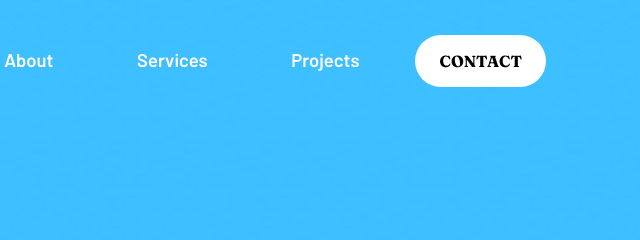
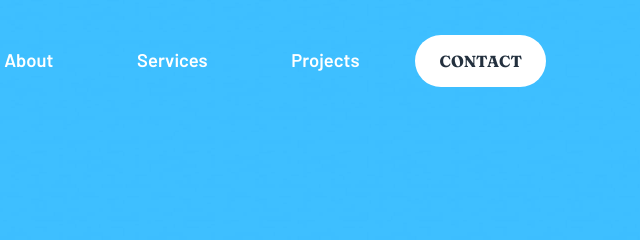
Before and after one commit to danielabfajardo/sunnyside-agency-landing-page, a plain HTML site: page index.html in a window 1280 px wide. Shown: the top 240 px of the page, 617-1257 px from the left. Drawn offline with Linux system fonts and the light colour scheme.

Commit message:
Button color fixed.

```diff
--- a/app/scss/_globals.scss
+++ b/app/scss/_globals.scss
@@ -84,6 +84,7 @@ a, a:visited, a:hover {
     border: none;
     border-radius: 50px;
     padding: 1rem 1.5rem;
+    color: $veryDarkDesaturatedBlue;
     cursor: pointer;
     font-family: $secondary-font-family;
     font-weight: $secondary-font-weight-normal;
```
Also changed, not shown: dist/style.css, 1 other file.
